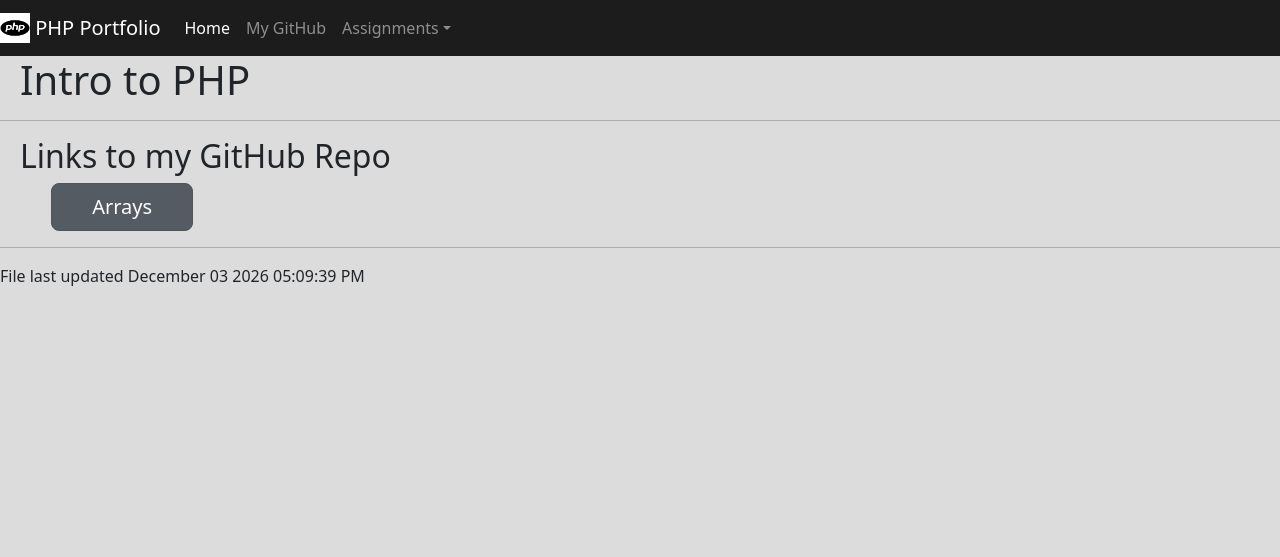
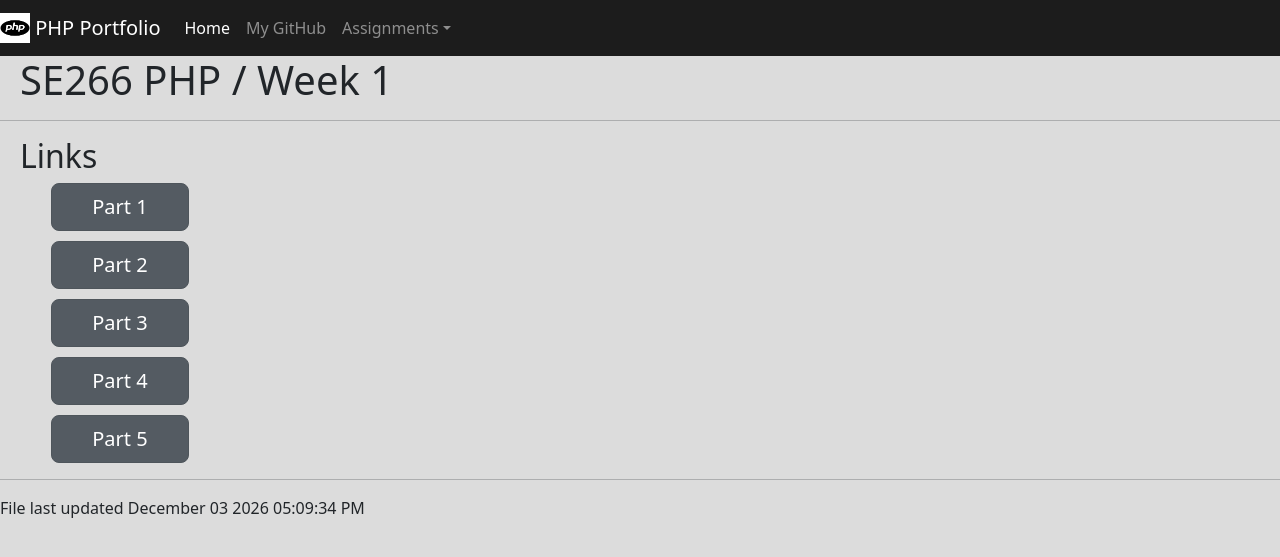
Before and after one commit to Tristen247/tjussaume-se266, a PHP site: page /class_website/w1/ in a window 1280 px wide. Shown: the top 557 px of the page. Run offline with PHP 8.4, Linux system fonts and the light colour scheme; some libraries are stand-ins or nearby versions.

Commit message:
Added content for week 1 assignments 'Mini-Tasks Pt. 1-5'

```diff
--- a/class_website/include/style.css
+++ b/class_website/include/style.css
@@ -8,6 +8,7 @@ body {
     margin-left:auto;
     background: rgb(220, 220, 220);
 }
+
 
 #btn-links {
     padding-left: 40px;
@@ -36,3 +37,23 @@ body {
     width: 20rem;
     height: 100%;
 }
+
+
+
+
+
+/***This is used for styling the list of buttons inside of the w1 folder***/
+ul.button-list {
+    list-style-type: none; /* Removes the bullet points */
+    padding: 0; /* Removes the default padding */
+    margin: 0; /* Removes the default margin */
+  }
+
+  ul.button-list li {
+    margin-bottom: 10px; /* Adds space between the buttons */
+  }
+
+  button {
+    width: 100%; /* Makes the buttons fill the li */
+    /* Additional styling for your buttons goes here */
+  }
--- a/class_website/w1/D/index.view.php
+++ b/class_website/w1/D/index.view.php
@@ -3,15 +3,19 @@
 <head>
     <meta charset="UTF-8">
     <meta name="viewport" content="width=device-width, initial-scale=1.0">
-    <title>W1 assingment D</title>
+    <title> CS w1 assingment D</title>
 </head>
 <body>
 
+    <h3 class="project-headings">Assignment 2: Create an associative array for a task. This array should include such details as the title of the task, its due date, who it's assigned to, and whether it has been completed.</h3>
+    <hr>
     <ul>
         <?php foreach($task as $info => $details) : ?>
             <li> <strong><?= $info; ?>:</strong> <?= $details; ?> </li>
         <?php endforeach; ?>
     </ul>
+    <hr>
+    <a href="../">Back</a>
 
 </body>
 </html>
--- a/class_website/w1/F/functions.php
+++ b/class_website/w1/F/functions.php
@@ -11,7 +11,7 @@ function dd($data){
 function validAge($Age) {
 
     if ($Age >= 21)
-        echo "Thanks, you may enter now.";
+        echo "Thanks, you may enter now. \n\n Drink Responsibly :)";
 
     else
         echo "Sorry, you're not old enough";
--- a/class_website/w1/index.php
+++ b/class_website/w1/index.php
@@ -1,8 +1,28 @@
 <?php include __DIR__ . '/../include/header.php'; ?>
 
-<h1 class="project-headings">Intro to PHP</h1>
+<h1 class="project-headings">SE266 PHP / Week 1</h1>
 <hr>
-<h2 class="project-headings">Links to my GitHub Repo</h2>
-<a href="https://github.com/Tristen247/tjussaume-se266/tree/832f2a306e9d2aa6130d0ef1a91018c9f755f845/W1/C" class="btn btn-secondary btn-lg active" id="btn-links" role="button" aria-pressed="true">Arrays</a>
+<h2 class="project-headings">Links</h2>
+
+<ul class="button-list">
+    <li>
+        <a href="../w1/C/" class="btn btn-secondary btn-lg active" id="btn-links" role="button" aria-pressed="true">Part 1</a>
+    </li>
+    <li>
+        <a href="../w1/D/" class="btn btn-secondary btn-lg active" id="btn-links" role="button" aria-pressed="true">Part 2</a>
+    </li>
+    <li>
+        <a href="../w1/E/" class="btn btn-secondary btn-lg active" id="btn-links" role="button" aria-pressed="true">Part 3</a>
+    </li>
+
+    <li>
+        <a href="../w1/F/" class="btn btn-secondary btn-lg active" id="btn-links" role="button" aria-pressed="true">Part 4</a>
+    </li>
+
+    <li>
+        <a href="../w1/G/" class="btn btn-secondary btn-lg active" id="btn-links" role="button" aria-pressed="true">Part 5</a>
+    </li>
+</ul>
+
 
 <?php include __DIR__ . '/../include/footer.php'; ?>
```
Also changed, not shown: class_website/w1/C/index.view.php (+9 -1 lines), class_website/w1/E/index.view.php (+9 -12 lines), class_website/w1/F/index.view.php (+19 -1 lines), class_website/w1/G/index.view.php (+23 -0 lines), class_website/w1/style.css (added).
